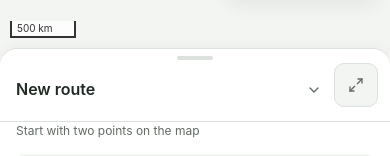
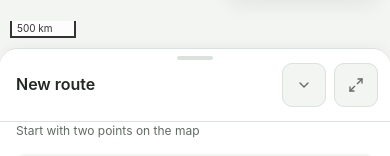
Before and after one commit to mikita-kandratsyeu/roamlet-app, a React (Vite) app in the folder client/: page / in a window 390 px wide. Shown: the part 422-578 px from the top of the page. Built offline with nearby package versions, Linux system fonts and the light colour scheme; no server answers.

Commit message:
feat: improve mobile sheet header layout and add alignment tests

```diff
--- a/client/src/components/PlannerPanel.tsx
+++ b/client/src/components/PlannerPanel.tsx
@@ -91,11 +91,9 @@ export function PlannerPanel({
             <strong id="planner-sheet-title">{title}</strong>
             {summary && <small id="planner-sheet-summary">{summary}</small>}
           </span>
-          {collapsed ? (
-            <ChevronUp size={18} aria-hidden="true" />
-          ) : (
-            <ChevronDown size={18} aria-hidden="true" />
-          )}
+          <span className="mobile-sheet-collapse-icon" aria-hidden="true">
+            {collapsed ? <ChevronUp size={18} /> : <ChevronDown size={18} />}
+          </span>
         </Button>
         <Button
           variant="ghost"
--- a/client/src/planner.css
+++ b/client/src/planner.css
@@ -1152,7 +1152,7 @@
     display: flex;
     flex-shrink: 0;
     align-items: center;
-    gap: 4px;
+    gap: 8px;
     padding-right: 12px;
     border-bottom: 1px solid var(--border);
     background: var(--surface);
@@ -1164,15 +1164,16 @@
     min-width: 0;
     min-height: 72px;
     height: auto;
-    padding: 20px 8px 10px 16px;
+    padding: 12px 0 12px 16px;
     border: 0;
     background: var(--surface);
     touch-action: pan-x;
   }
-  .mobile-sheet-toggle > svg {
-    flex-shrink: 0;
-    color: var(--muted-foreground);
-  }
+  .mobile-sheet-collapse-icon {
+    display: grid;
+    place-items: center;
+  }
+  .mobile-sheet-collapse-icon,
   .mobile-sheet-resize {
     flex: 0 0 44px;
     width: 44px;
@@ -1643,8 +1644,11 @@
   .mobile-sheet-toggle {
     min-height: 44px;
     height: auto;
-    padding-top: 10px;
-    padding-bottom: 6px;
+    padding-top: 0;
+    padding-bottom: 0;
+  }
+  .mobile-sheet-header::before {
+    display: none;
   }
   .panel-collapsed .planner {
     height: auto;
```
Also changed, not shown: 1 other file (tests, documents, lock files or other folders).
